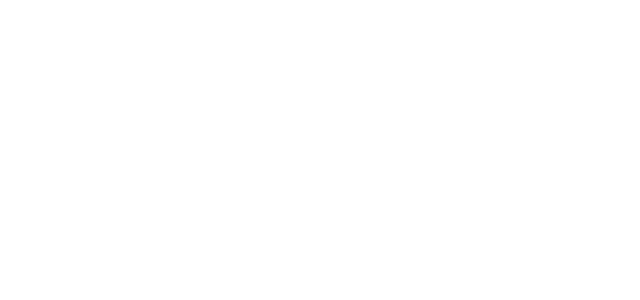
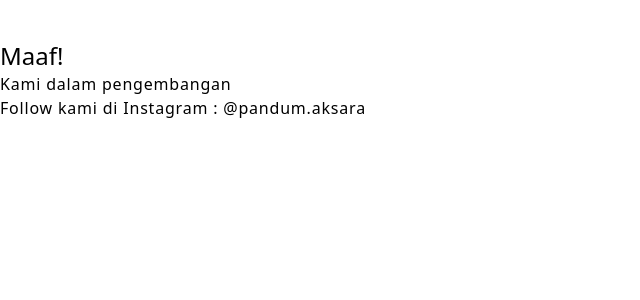
Before and after one commit to developbyarya/pandumapp, a Next.js app: page / in a window 1280 px wide. Before the commit this address had no page. Shown: the top 300 px of the page, without its empty margins (0-640 px from the left). Built offline with nearby package versions, Linux system fonts and the light colour scheme.

Commit message:
Under development!

```diff
--- a/app/page.tsx
+++ b/app/page.tsx
@@ -6,6 +6,12 @@
 const inter = Inter({ subsets: ["latin"] });
 
 export default function Home() {
-  redirect("/app/");
-  return <>Tunggu sebentar ya!</>;
+  // redirect("/app/");
+  return (
+    <div>
+      <h1 className="text-2xl">Maaf!</h1>
+      <p>Kami dalam pengembangan</p>
+      <p>Follow kami di Instagram : @pandum.aksara</p>
+    </div>
+  );
 }
```
